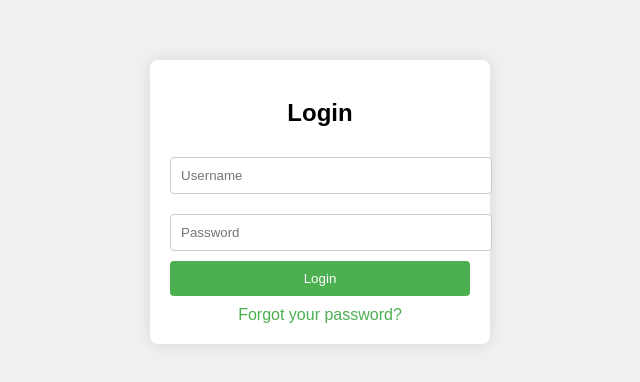
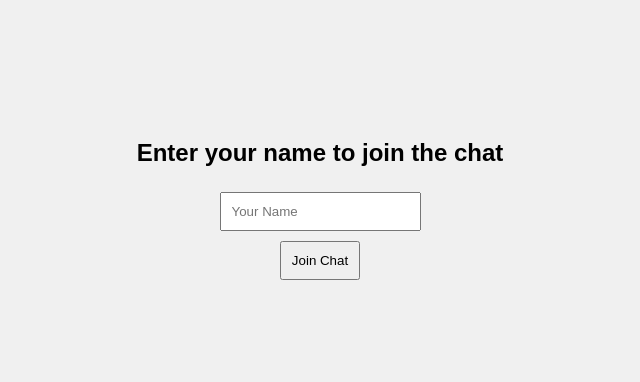
Before and after one commit to Bilalhj/Website, a plain HTML site: page main.html in a window 1280 px wide. Shown: the part 198-580 px from the top of the page, without its empty margins (320-960 px from the left). Drawn offline with Linux system fonts and the light colour scheme.

Commit message:
Update main.html

```diff
--- a/main.html
+++ b/main.html
@@ -3,70 +3,90 @@
 <head>
   <meta charset="UTF-8">
   <meta name="viewport" content="width=device-width, initial-scale=1.0">
-    <title>Login Page</title>
+  <title>Public Chat</title>
   <style>
     body {
       font-family: Arial, sans-serif;
       background-color: #f0f0f0;
       display: flex;
+      flex-direction: column;
+      align-items: center;
       justify-content: center;
-            align-items: center;
       height: 100vh;
       margin: 0;
     }
-        .login-container {
-            background-color: #ffffff;
+    #chatContainer {
+      display: none;
+      width: 100%;
+      max-width: 600px;
+      background-color: white;
+      border: 1px solid #ccc;
       padding: 20px;
-            border-radius: 8px;
-            box-shadow: 0px 0px 15px rgba(0, 0, 0, 0.1);
-            width: 300px;
-            text-align: center;
+      height: 400px;
+      overflow-y: auto;
     }
-        .login-container h2 {
-            margin-bottom: 20px;
+    input, button {
+      padding: 10px;
+      margin: 5px;
     }
-        .login-container input[type="text"],
-        .login-container input[type="password"] {
-            width: 100%;
-            padding: 10px;
-            margin: 10px 0;
-            border: 1px solid #cccccc;
-            border-radius: 4px;
+    #messages {
+      list-style-type: none;
+      padding: 0;
+      margin: 0;
     }
-        .login-container input[type="submit"] {
-            width: 100%;
-            padding: 10px;
-            background-color: #4CAF50;
-            color: #ffffff;
-            border: none;
-            border-radius: 4px;
-            cursor: pointer;
-        }
-        .login-container input[type="submit"]:hover {
-            background-color: #45a049;
-        }
-        .login-container a {
-            display: block;
-            margin-top: 10px;
-            color: #4CAF50;
-            text-decoration: none;
-        }
-        .login-container a:hover {
-            text-decoration: underline;
+    #messages li {
+      padding: 5px;
+      border-bottom: 1px solid #ccc;
     }
   </style>
 </head>
 <body>
 
-    <div class="login-container">
-        <h2>Login</h2>
-        <form action="/login" method="post">
-            <input type="text" name="username" placeholder="Username" required>
-            <input type="password" name="password" placeholder="Password" required>
-            <input type="submit" value="Login">
-        </form>
-        <a href="#">Forgot your password?</a>
+  <h2>Enter your name to join the chat</h2>
+  <input type="text" id="username" placeholder="Your Name">
+  <button onclick="joinChat()">Join Chat</button>
+
+  <div id="chatContainer">
+    <h2>Public Chat</h2>
+    <ul id="messages"></ul>
+    <input type="text" id="messageInput" placeholder="Type a message...">
+    <button onclick="sendMessage()">Send</button>
   </div>
+
+  <script>
+    let socket;
+    let username;
+
+    function joinChat() {
+      username = document.getElementById('username').value.trim();
+      if (username) {
+        document.querySelector('h2').style.display = 'none';
+        document.getElementById('username').style.display = 'none';
+        document.querySelector('button').style.display = 'none';
+        document.getElementById('chatContainer').style.display = 'block';
+
+        // Connect to the WebSocket server
+        socket = new WebSocket('ws://localhost:8080');
+
+        socket.onmessage = function(event) {
+          const messages = document.getElementById('messages');
+          const newMessage = document.createElement('li');
+          newMessage.textContent = event.data;
+          messages.appendChild(newMessage);
+          messages.scrollTop = messages.scrollHeight;
+        };
+      }
+    }
+
+    function sendMessage() {
+      const messageInput = document.getElementById('messageInput');
+      const message = `${username}: ${messageInput.value.trim()}`;
+      if (message) {
+        socket.send(message);
+        messageInput.value = '';
+      }
+    }
+  </script>
 
 </body>
 </html>
```
Lines whose indentation alone changed are shown as unchanged.
